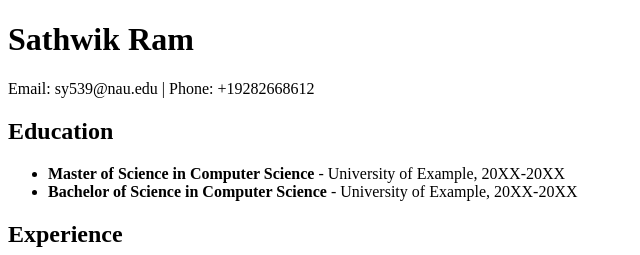
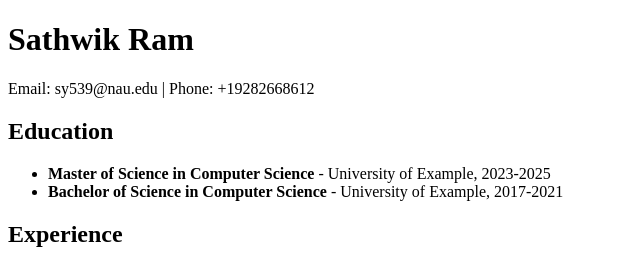
Before and after one commit to sathwikram1607/ITC505, a website: page src/lab1/index.html in a window 1280 px wide. Shown: the top 255 px of the page, 0-640 px from the left. Drawn offline with Linux system fonts and the light colour scheme.

Commit message:
Update index.html

```diff
--- a/src/lab1/index.html
+++ b/src/lab1/index.html
@@ -5,8 +5,8 @@
 
     <h2>Education</h2>
     <ul>
-        <li><strong>Master of Science in Computer Science</strong> - University of Example, 20XX-20XX</li>
-        <li><strong>Bachelor of Science in Computer Science</strong> - University of Example, 20XX-20XX</li>
+        <li><strong>Master of Science in Computer Science</strong> - University of Example, 2023-2025</li>
+        <li><strong>Bachelor of Science in Computer Science</strong> - University of Example, 2017-2021</li>
     </ul>
 
     <h2>Experience</h2>
```
